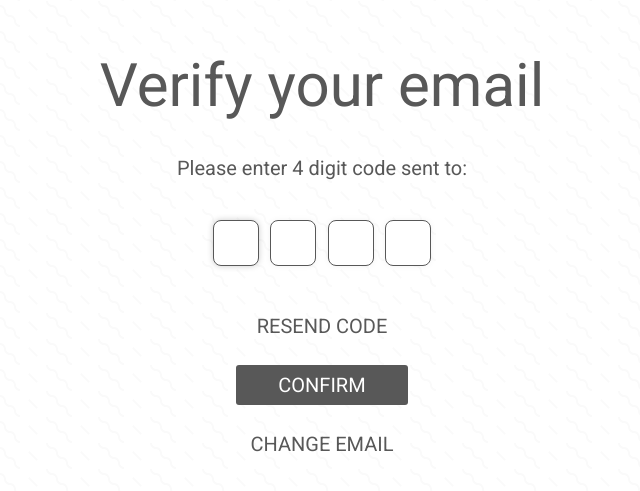
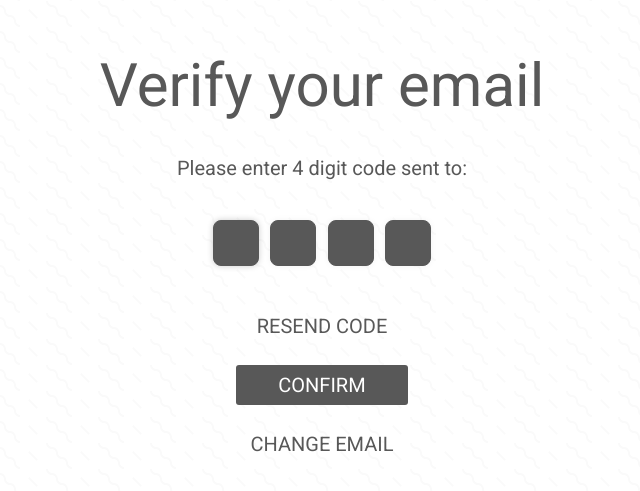
Before and after one commit to Vordty/writ-web, a React (Create React App) app: page /verification in a window 1280 px wide. Shown: the part 155-646 px from the top of the page, without its empty margins (318-958 px from the left). Built offline with nearby package versions, Linux system fonts and the light colour scheme.

Commit message:
Add shape styling for square

```diff
--- a/src/components/Shape/Shape.scss
+++ b/src/components/Shape/Shape.scss
@@ -6,3 +6,10 @@
 	height: 100px;
 	border-radius: 50%;
 }
+
+.square {
+	background-color: $primary;
+	width: 46px;
+	height: 46px;
+	border-radius: 5px;
+}
```
